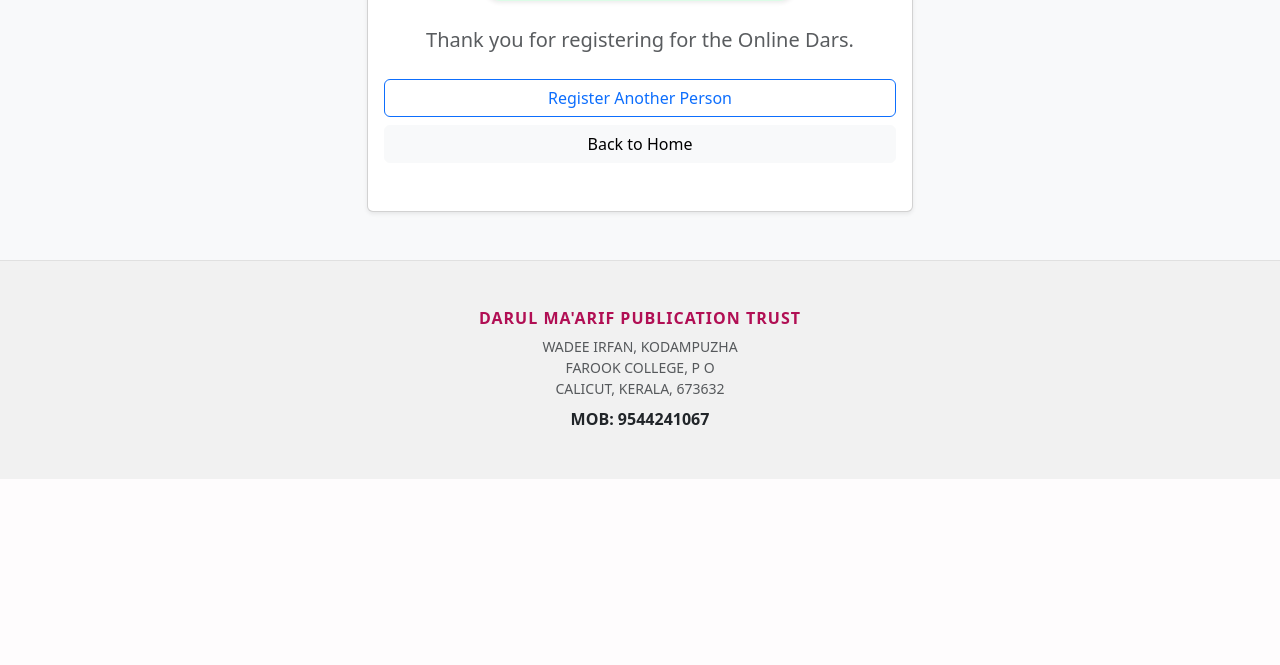
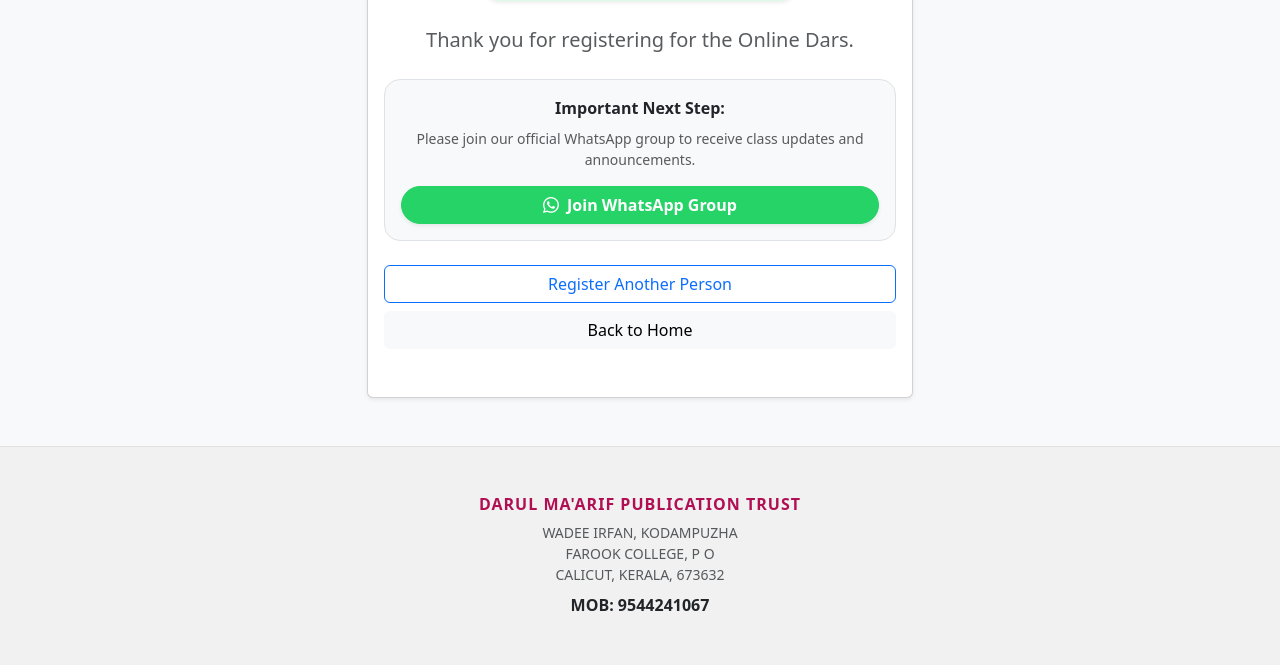
Before and after one commit to Suhailirfani/darulmaarif, a Django app: template registration/templates/registration/success.html in a window 1280 px wide. Shown: the part 397-1062 px from the top of the page. Before the commit the page ends 876 px from the top, so only its background shows below. Run offline with Django 5.2, Linux system fonts and the light colour scheme; the template is opened without the code that fills it, so the values that code supplies are empty; some web fonts are replaced.

Commit message:
Add WhatsApp group link to the registration success page

```diff
--- a/registration/templates/registration/success.html
+++ b/registration/templates/registration/success.html
@@ -14,6 +14,14 @@
                     <h3 class="mb-0 fw-bold" style="color: #b10f54;">APP-{{ reg.application_number }}</h3>
                 </div>
                 <p class="lead text-muted mb-4">Thank you for registering for the Online Dars.</p>
+
+                <div class="mb-4 p-3 bg-light rounded-4 border">
+                    <p class="text-dark fw-bold mb-2">Important Next Step:</p>
+                    <p class="text-muted small mb-3">Please join our official WhatsApp group to receive class updates and announcements.</p>
+                    <a href="https://chat.whatsapp.com/Cp6Jh0dZx9EDGC6n9agNlB" target="_blank" class="btn btn-success w-100 rounded-pill shadow-sm fw-bold" style="background-color: #25D366; border-color: #25D366;">
+                        <i class="bi bi-whatsapp me-2"></i>Join WhatsApp Group
+                    </a>
+                </div>
                 <a href="{% url 'register' %}" class="btn btn-outline-primary w-100 mb-2">Register Another Person</a>
                 <a href="{% url 'landing' %}" class="btn btn-light w-100">Back to Home</a>
             </div>
```
